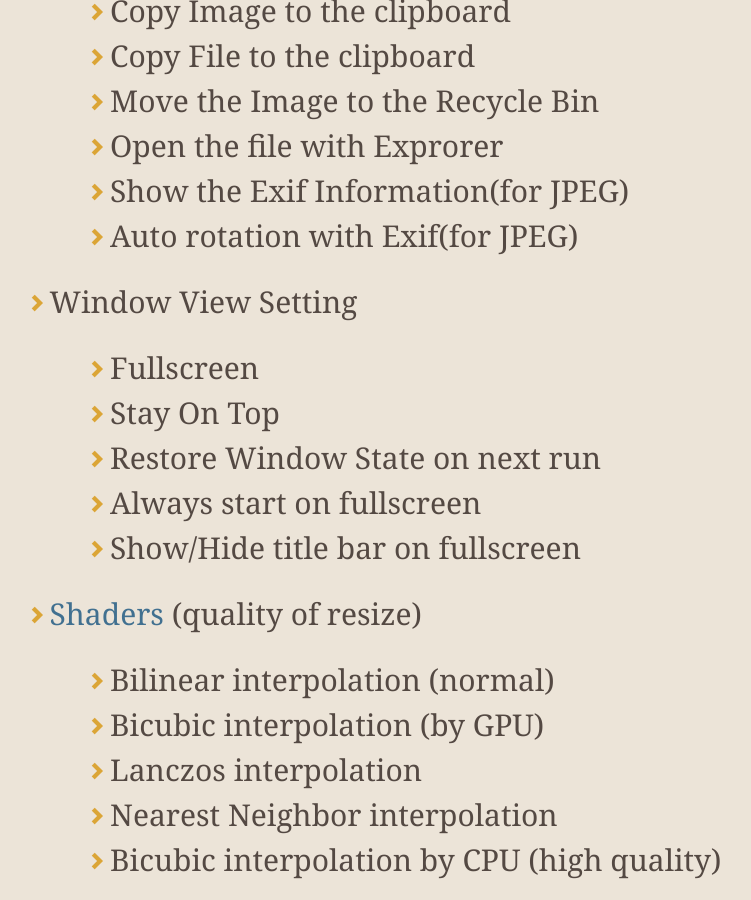
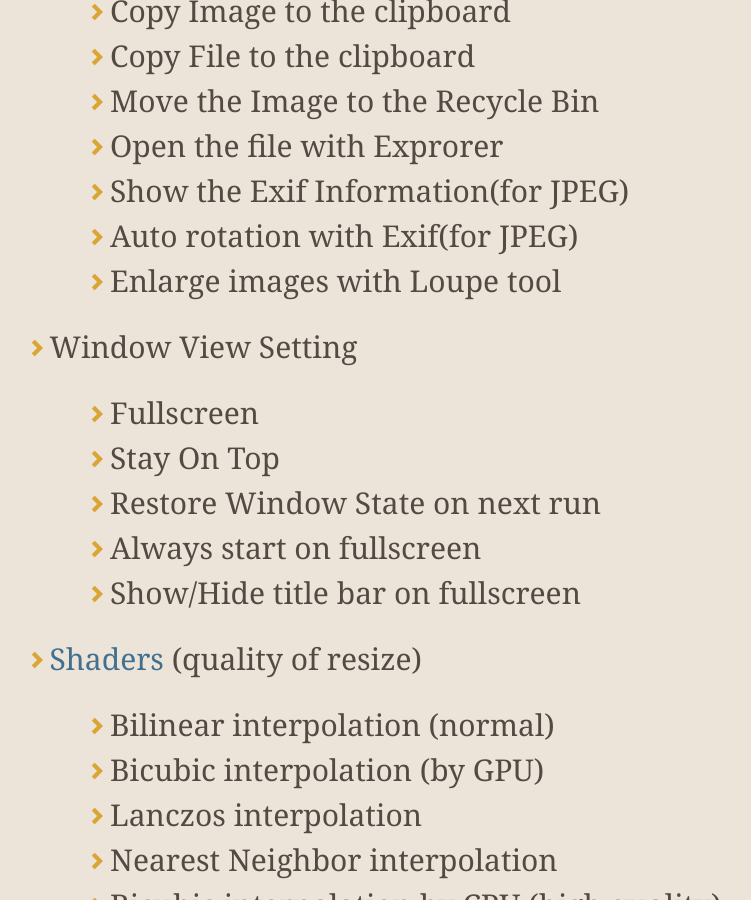
Before and after one commit to kanryu/quickviewer, a Jekyll site: the page built from docs/index.md, in a window 1280 px wide and 900 px high, scrolled down 12032 px. Shown: the whole window, without its empty margins (179-930 px from the left). Built offline with Jekyll 4.4.1, drawn with Linux system fonts in a browser that asks for light colours; nearby versions of some CDN libraries; comment, search, counter and statistics services are not loaded; our own code applies the rules of GitHub Pages for plain Markdown files.

Commit message:
Update index.md

```diff
--- a/docs/index.md
+++ b/docs/index.md
@@ -187,6 +187,7 @@ Thanks for reviewers! :)
     - Open the file with Exprorer
     - Show the Exif Information(for JPEG)
     - Auto rotation with Exif(for JPEG)
+    - Enlarge images with Loupe tool
 - Window View Setting
     - Fullscreen
     - Stay On Top
```
